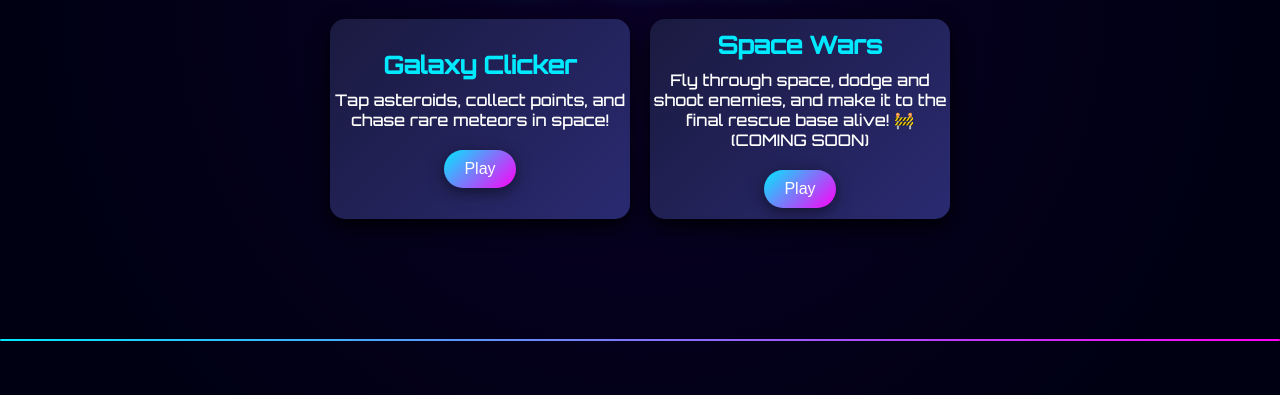
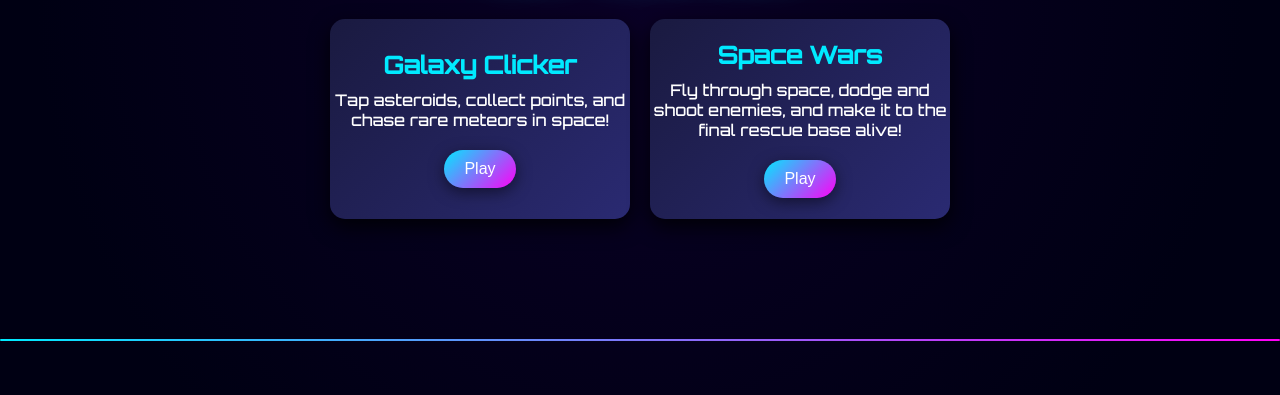
Before and after one commit to AkkroGames/GeneralAkkroGamesWebsite, a plain HTML site: page index.html in a window 1280 px wide. Shown: the part 405-800 px from the top of the page. Drawn offline with Linux system fonts and the light colour scheme.

Commit message:
Update 1,2.5   -     Fix bugs

```diff
--- a/index.html
+++ b/index.html
@@ -38,7 +38,7 @@
       <div class="game-card">
         <div class="card-content">
           <h3>Space Wars</h3>
-          <p>Fly through space, dodge and shoot enemies, and make it to the final rescue base alive! 🚧 (COMING SOON)</p>
+          <p>Fly through space, dodge and shoot enemies, and make it to the final rescue base alive! </p>
           <button onclick="window.open('https://akkrogames.github.io/AkkroGame2/', '_blank')">Play</button>
         </div>
       </div>
```
